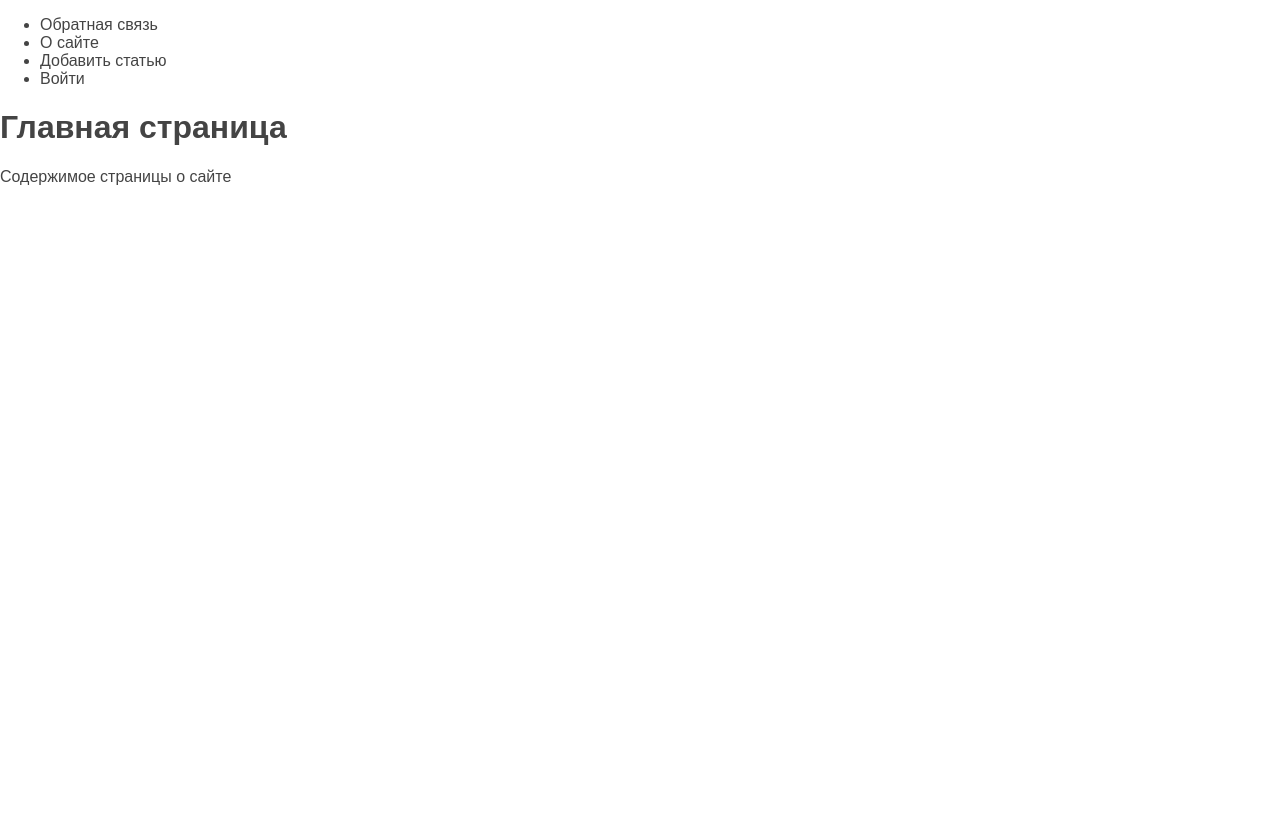
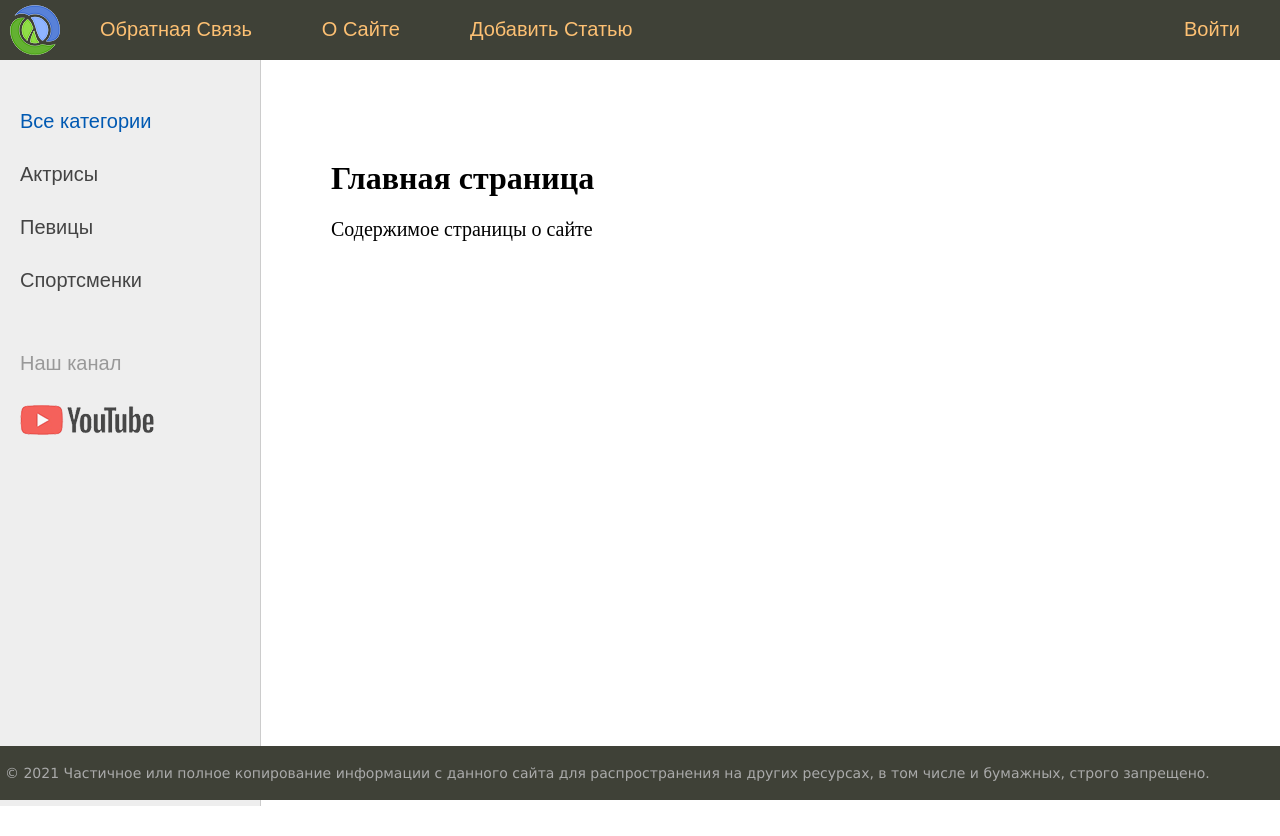
Before and after one commit to AlexeyZam15/django-selfedu-lessons, a Django app: page /about/ in a window 1280 px wide. Before the commit the page ends 185 px from the top, so only its background shows below. Run offline with Django 4.2, Linux system fonts and the light colour scheme.

Commit message:
Added part 2 of the lesson 7 "Template filters"

```diff
--- a/mysite/women/templates/women/about.html
+++ b/mysite/women/templates/women/about.html
@@ -3,4 +3,4 @@
 {% block content %}
 <h1>{{title}}</h1>
 <p>Содержимое страницы о сайте
-    {% endblock %}
+{% endblock %}
--- a/mysite/women/templates/women/base.html
+++ b/mysite/women/templates/women/base.html
@@ -2,20 +2,68 @@
 <!DOCTYPE html>
 <html>
 <head>
-    <meta charset="UTF-8">
-    <title>{{ title }}</title>
-    <link type="text/css" href="{% static 'women/css/styles.css' %}" rel="stylesheet"/>
+	<title>{{title}}</title>
+	<link type="text/css" href="{% static 'women/css/styles.css' %}" rel="stylesheet" />
+	<meta http-equiv="Content-Type" content="text/html; charset=utf-8">
+	<link rel="shortcut icon" href="{% static 'women/images/main.ico' %}" type="image/x-icon"/>
+	<meta name="viewport" content="width=device-width, initial-scale=1.0">
 </head>
 <body>
+<table class="table-page" border=0 cellpadding="0" cellspacing="0">
+<tr><td valign=top>
 {% block mainmenu %}
-<ul>
-    {% for m in menu %}
-    <li>{{m}}</li>
-    {% endfor %}
-</ul>
+		<div class="header">
+			<ul id="mainmenu" class="mainmenu">
+			<li class="logo"><a href="#"><div class="logo"></div></a></li>
+{% for m in menu %}
+	{% if not forloop.last %}
+			<li><a href="#">{{m.title}}</a></li>
+	{% else %}
+			<li class="last"><a href="#">{{m.title}}</a></li>
+	{% endif %}
+{% endfor %}
+			</ul>
+			<div class="clear"></div>
+		</div>
 {% endblock mainmenu %}
 
+
+<table class="table-content" border=0 cellpadding="0" cellspacing="0">
+<tr>
+<!-- Sidebar слева -->
+	<td valign="top" class="left-chapters">
+	<ul id="leftchapters">
+		<li class="selected">Все категории</li>
+		<li><a href="#">Актрисы</a></li>
+		<li><a href="#">Певицы</a></li>
+		<li><a href="#">Спортсменки</a></li>
+		<li class="share">
+		<p>Наш канал</p>
+		<a class="share-yt" href="https://www.youtube.com/channel/UClJzWfGWuGJL2t-3dYKcHTA/playlists" target="_blank" rel="nofollow"></a>
+		</li>
+	</ul>
+</td>
+<!-- Конец Sidebar'а -->
+<td valign="top" class="content">
+	<!-- Хлебные крошки -->
+	{% block breadcrumbs %}
+	{% endblock %}
+
+<!-- Блок контента -->
+	<div class="content-text">
 {% block content %}
 {% endblock %}
+	</div>
+<!-- Конец блока контента -->
+
+</td></tr></table>
+</td></tr>
+<!-- Footer -->
+<tr><td valign=top>
+	<div id="footer">
+		<p>&copy; 2021 Частичное или полное копирование информации с данного сайта для распространения на других ресурсах, в том числе и бумажных, строго запрещено.</p>
+	</div>
+</td></tr></table>
+<!-- Конец footer'а и страницы -->
 </body>
 </html>
```
Also changed, not shown: mysite/women/templates/women/index.html (+10 -10 lines), mysite/db.sqlite3.
